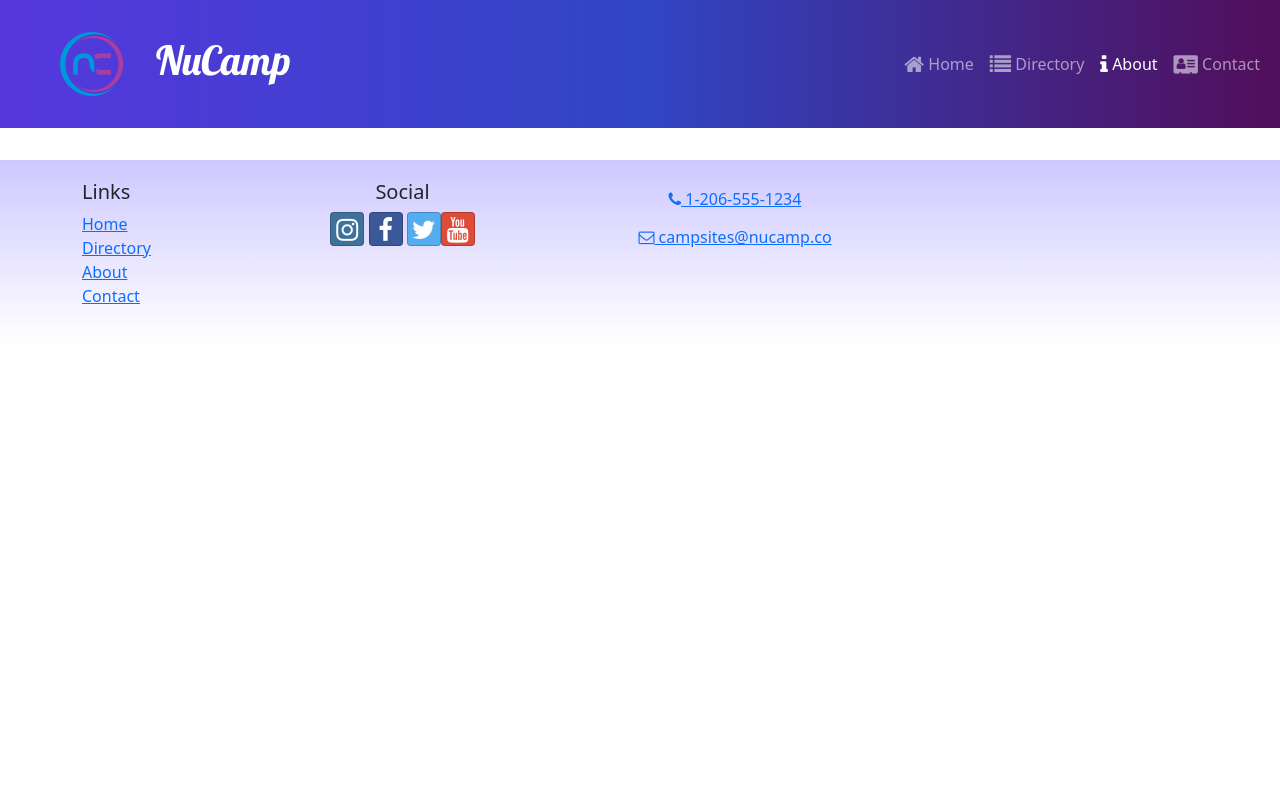
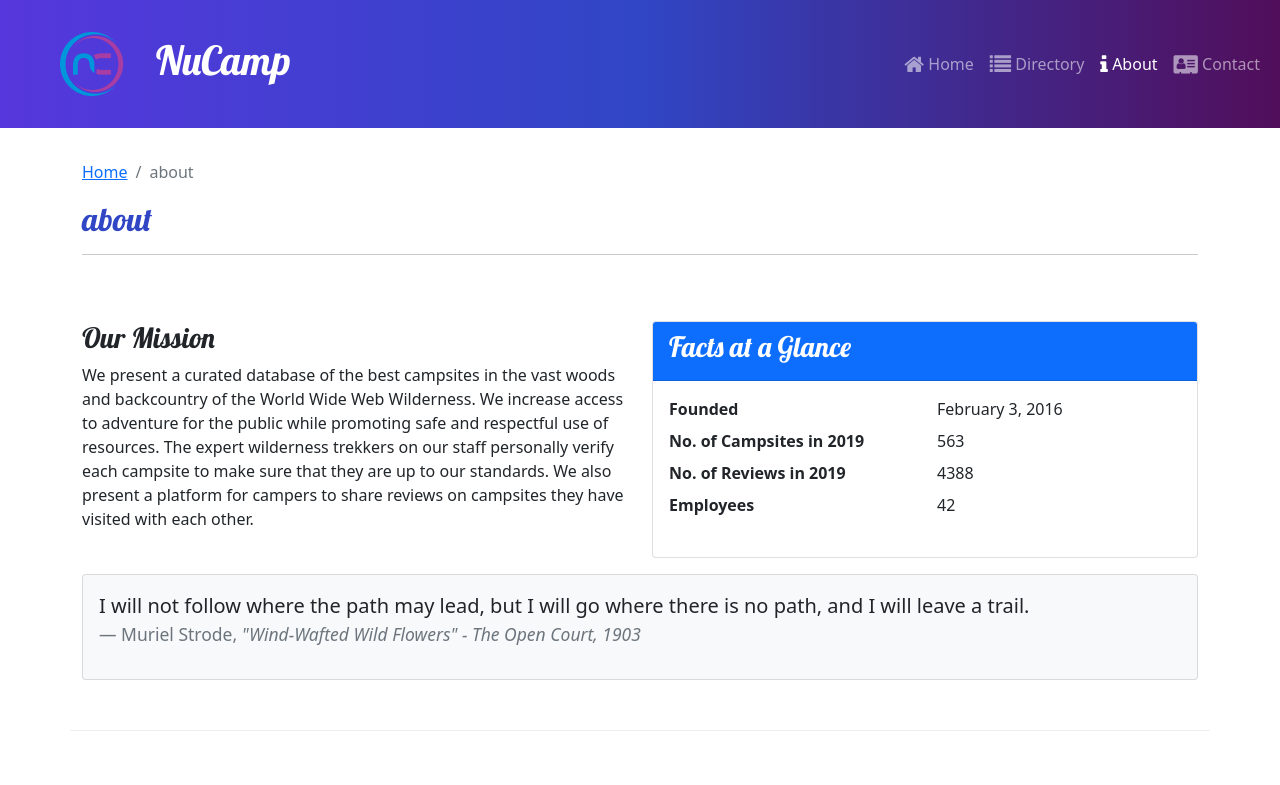
Before and after one commit to Alqossab-A/Nucampsite-React, a React (Create React App) app: page /about in a window 1280 px wide. Shown: the top 785 px of the page. Built offline with nearby package versions, Linux system fonts and the light colour scheme.

Commit message:
Workshop-2-Part-1

```diff
--- a/src/App.js
+++ b/src/App.js
@@ -6,6 +6,7 @@
 import Footer from './components/Footer';
 import CampsiteDetailPage from './pages/CampsiteDetailPage';
 import './App.css';
+import AboutPage from './pages/AboutPage';
 
 function App() {
   return (
@@ -15,10 +16,8 @@
             <Route path='/' element={<HomePage />} />
             <Route path='contact' element={<ContactPage />} />
             <Route path='directory' element={<CampsitesDirectoryPage />} />
-            <Route
-                path='directory/:campsiteId'
-                element={<CampsiteDetailPage />}
-                />
+            <Route path='directory/:campsiteId'element={<CampsiteDetailPage />} />
+            <Route path='about' element={<AboutPage />} />
           </Routes>
         <Footer />
     </div>
--- a/src/features/display/DisplayList.js
+++ b/src/features/display/DisplayList.js
@@ -2,9 +2,10 @@
 import DisplayCard from './DisplayCard';
 import { selectFeaturedCampsite } from '../campsites/campsitesSlice';
 import { selectFeaturedPromotion } from '../promotions/promotionsSlice';
+import { selectFeaturedPartner } from '../partners/partnersSlice';
 
 const DisplayList = () => {
-    const items = [selectFeaturedCampsite(), selectFeaturedPromotion()];
+    const items = [selectFeaturedCampsite(), selectFeaturedPromotion(), selectFeaturedPartner()];
 
     return (
         <Row>
--- /dev/null
+++ b/src/features/partners/partnersSlice.js
@@ -0,0 +1,9 @@
+import { PARTNERS } from '../../app/shared/PARTNERS';
+
+export const selectAllPartners = () => {
+    return PARTNERS;
+};
+
+export const selectFeaturedPartner = () => {
+    return PARTNERS.find((partner) => partner.featured);
+};
--- /dev/null
+++ b/src/pages/AboutPage.js
@@ -0,0 +1,65 @@
+import { Col, Row, Container, Card, CardBody, CardHeader } from 'reactstrap';
+import SubHeader from '../components/SubHeader';
+
+const AboutPage = () => {
+    return(
+        <Container>
+            <SubHeader current={'about'} />
+            <Row className='row-content'>
+                <Col sm='6'>
+                    <h3>Our Mission</h3>
+                    <p>We present a curated database of the best campsites in the
+                        vast woods and backcountry of the World Wide Web Wilderness.
+                        We increase access to adventure for the public while
+                        promoting safe and respectful use of resources. The expert
+                        wilderness trekkers on our staff personally verify each
+                        campsite to make sure that they are up to our standards. We
+                        also present a platform for campers to share reviews on
+                        campsites they have visited with each other.</p>
+                </Col>
+                <Col sm='6'>
+                    <Card>
+                        <CardHeader className='bg-primary text-white'>
+                            <h3>Facts at a Glance</h3>
+                        </CardHeader>
+                        <CardBody>
+                            <dl className='row'>
+                                <dt className='col-6'>Founded</dt>
+                                <dd className='col-6'>February 3, 2016</dd>
+                                <dt className='col-6'>No. of Campsites in 2019</dt>
+                                <dd className='col-6'>563</dd>
+                                <dt className='col-6'>No. of Reviews in 2019</dt>
+                                <dd className='col-6'>4388</dd>
+                                <dt className='col-6'>Employees</dt>
+                                <dd className='col-6'>42</dd>
+                            </dl>
+                        </CardBody>
+                    </Card>
+                </Col>
+                <Col>
+                    <Card className='bg-light mt-3'>
+                        <CardBody>
+                            <blockquote className='blockquote'>
+                                <p>I will not follow where the path may lead, but I
+                                    will go where there is no path, and I will leave
+                                    a trail.</p>
+                                <footer className='blockquote-footer'>Muriel Strode,{' '}
+                                    <cite title='Source Title'>
+                                        "Wind-Wafted Wild Flowers" - The Open Court,
+                                        1903
+                                    </cite></footer>
+                            </blockquote>
+                        </CardBody>
+                    </Card>
+                </Col>
+            </Row>
+            <Row className='row-content'>
+                <Col xs='12'>
+                    <h3>Community Partners</h3>
+                </Col>
+            </Row>
+        </Container>
+    );
+};
+
+export default AboutPage;
```
